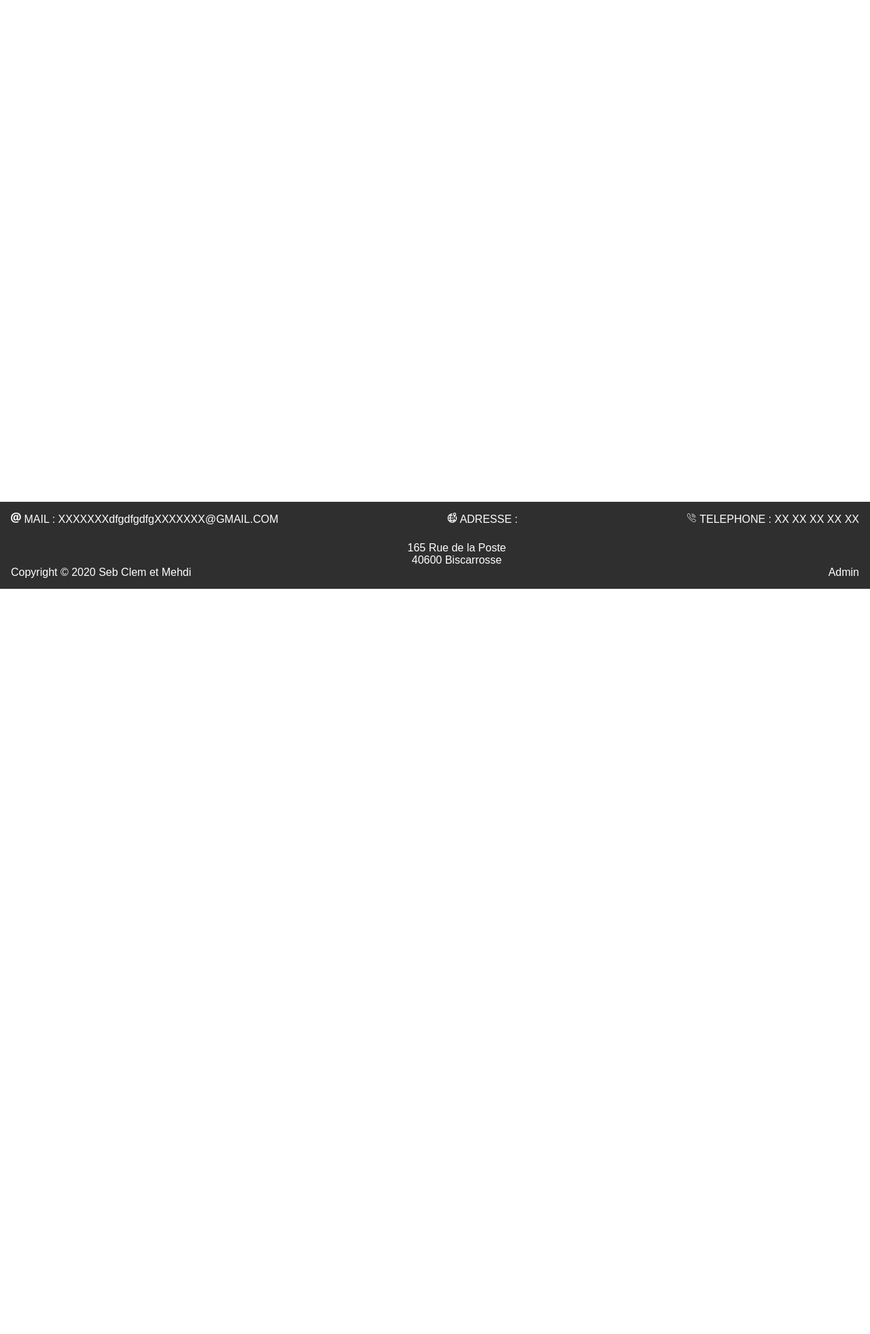
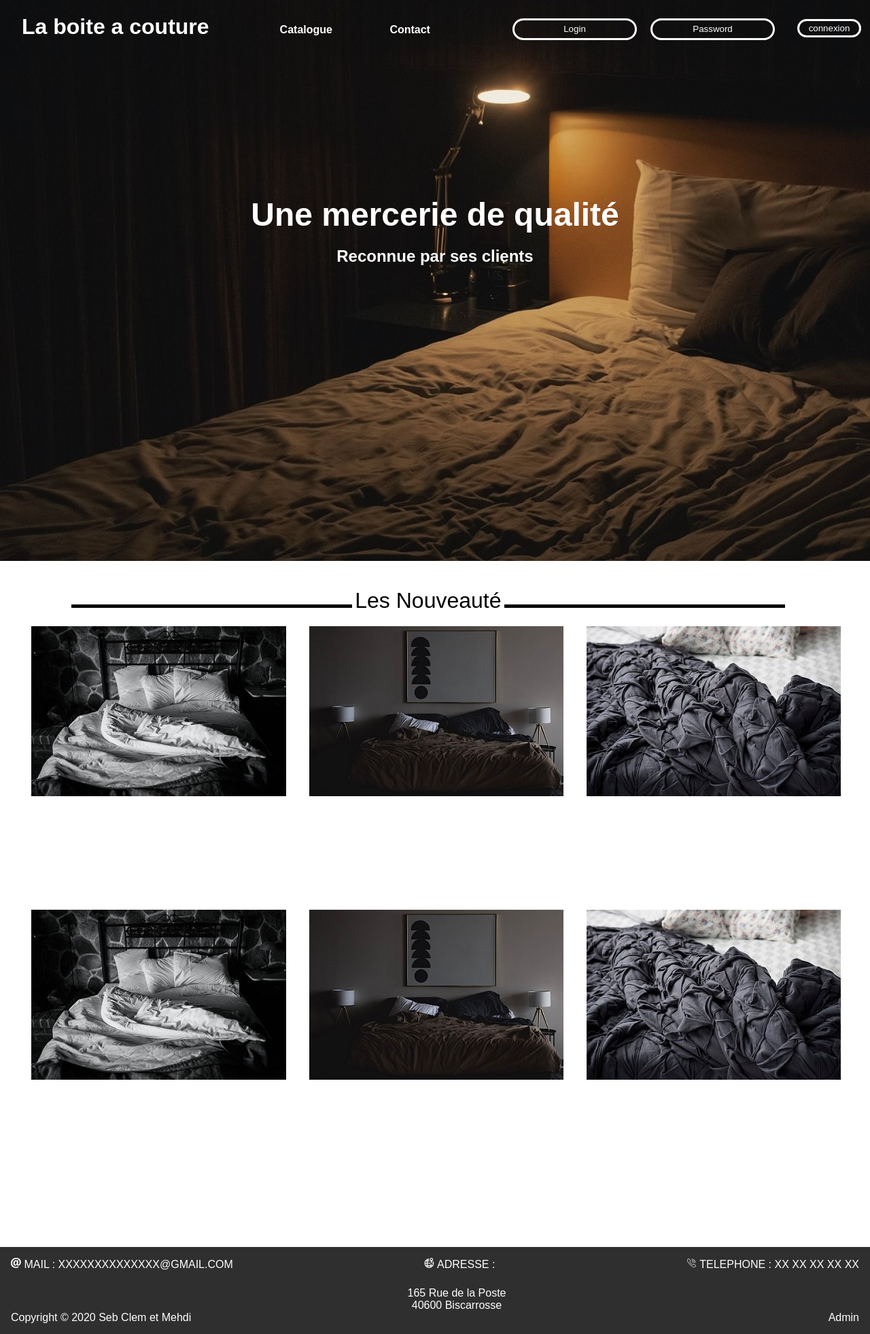
Before and after one commit to ClementinD/La-boite-a-couture, a PHP site: page / in a window 1280 px wide. Shown: the whole page at 68% size. Before the commit the page ends 866 px from the top, so only its background shows below. Run offline with PHP 8.4, Linux system fonts and the light colour scheme.

Commit message:
Add files via upload

```diff
--- a/css default/index.css
+++ b/css default/index.css
@@ -1,12 +1,158 @@
+html::-webkit-scrollbar /*Cache la scroll bar */
+{
+display: none;
+}
+
 body{
-  margin:0;
-  padding:0;
+    margin:0;
+    padding:0;
+    font-family: 'Montserrat', sans-serif;
+}
+
+::selection{
+        background-color: #A4A4A4;
+}
+
+/* CSS du main */
+#titreNouveauté li{
+
+  display: inline-block ;
+  font-size: 2em;
 
 }
 
+#titreNouveauté ul{
+  padding-top: 0;
+  margin-top: 0;
+  display: block;
+  margin-left: auto;
+  margin-right: auto;
+  width: 1110px;
+}
 
-::selection{
-  background-color: #A4A4A4;
+
+.ligne
+		   {
+         margin: 2em 0 0 0;
+         padding: 0 0 0 0;
+         background-color: black;
+         height: 5px;
+         width: 12.9em;
+
+		   }
+
+
+
+.nouveauProduit{
+
+  margin-left: auto;
+  margin-right: auto;
+  width: 1225px; /* largeur obligatoire pour être centré */
+  padding-bottom: 5em;
+}
+
+.nouveauProduit td{
+  padding-left: 1em;
+  padding-right: 1em;
+  padding-bottom: 10em;
+}
+
+/* CSS du header*/
+header{
+  width: 100%;
+  height: 825px;
+  background-image: url(../photo/bg1.jpg);
+  margin-bottom: 0;
+  padding-bottom: 0;
+
+}
+header input[type="text"],header input[type="submit"],header input[type="password"]{
+  padding: 0 0 0 0;
+  margin: 2em 1.5em 0 0;
+  float: right;
+  outline: none;
+  border: 3px solid black;
+  border-radius:  18px ;
+  text-align:  center;
+  height: 2em;
+  background-color: transparent;
+  border-color: white;
+  color: white;
+
+}
+header input[type="submit"]{
+  width: 7em;
+  margin: 2.1em 1em 0 1em;
+  transition: 0.05s;
+  transition-property: color,background-color;
+}
+
+header input[type="submit"]:active{
+  color: black;
+  background-color: white;
+}
+
+header input[type="text"],header input[type="pass"]{
+  transition: 0.05s;
+  transition-property: color,background-color;
+}
+
+header input[type="text"]:focus,header input[type="password"]:focus,header input[type="text"]:hover,header input[type="password"]:hover{
+
+  color: black;
+  background-color: white;
+}
+
+header input[type="text"]:focus::-webkit-input-placeholder,header input[type="password"]:focus::-webkit-input-placeholder,header input[type="text"]:hover::-webkit-input-placeholder,header input[type="password"]:hover::-webkit-input-placeholder
+{
+
+    color: black;
+}
+
+::placeholder{
+  color: white;
+}
+
+
+#title{
+  color: white;
+  font-family: 'Montserrat', sans-serif;
+  padding: 0 2em 0 1em;
+  float: left;
+  font-weight: bold;
+
+}
+
+header li{
+  font-family: 'Montserrat', sans-serif;
+  display: inline;
+  margin: 0 0 0 0;
+  padding: 1em 5em 0 0;
+  color: white;
+  font-weight: bold;
+
+}
+header ul{
+  display: inline-block;
+  margin: auto;
+  padding: auto;
+  padding-top: 2.2em;
+  float: left;
+}
+
+#title2{
+  color: white;
+  display: block  ;
+  margin:0;
+  padding-top: 6em;
+  text-align: center;
+  font-size: 3em;
+  padding-bottom: 0;
+}
+#title3{
+  color: white;
+  padding-top: 0;
+  text-align: center;
 }
 
 
@@ -19,7 +165,7 @@ body{
 
 
 
-/* CSS du footer */
+/* CSS du footer*/
 footer{
   background-color: #2f2f2f;
   font-family: 'Montserrat', sans-serif;
@@ -30,9 +176,6 @@ footer a{
   color:white;
   text-decoration: none;
 }
-
-
-
 footer a:hover{
   color:#A4A4A4;
 }
@@ -42,7 +185,6 @@ footer a:hover{
   width: 100%;
   margin-top:0;
   padding-top:0;
-
 }
 #mail{
   float: left;
@@ -53,6 +195,7 @@ footer a:hover{
   float: right;
   padding-right: 1em;
   padding-bottom:0;
+
 }
 #adresse{
   margin-left: auto;
@@ -67,7 +210,6 @@ footer a:hover{
   padding-bottom: 0;
   margin-bottom: 0;
   margin-left: 4em;
-
 }
 #adresseTrois{
   padding:0;
--- a/index.php
+++ b/index.php
@@ -7,21 +7,56 @@
     <link rel="stylesheet" media="screen and (max-width: 770px)" href="css_width_770px/index.css" >
   </head>
   <body >
+
     <header>
+      <h1 id="title">La boite a couture</h1>
+      <input type="submit" name="" value="connexion">
+      <input type="password" name="" placeholder="Password">
+      <input type="text" name="" placeholder="Login">
 
+      <ul>
+        <li>Catalogue</li>
+        <li>Contact</li>
+      </ul>
+
+      <h1 id="title2">Une mercerie de qualité</h1>
+      <h2 id="title3">Reconnue par ses clients</h2>
     </header>
 
     <main>
-      <br><br><br><br><br><br><br><br><br>
-      <br><br><br><br><br><br><br><br><br>
-      <br><br><br><br><br><br><br><br><br>
-      <br><br><br><br><br><br><br><br><br>
-      <br><br><br><br><br>
+      <div id="titreNouveauté">
+
+      <ul>
+        <li><div class="ligne">
+        </div></li>
+        <li id="nouveautéLi">Les Nouveauté</li>
+        <li><div class="ligne">
+        </div></li>
+      </ul>
+    </div>
+
+    <div class="nouveauProduit">
+      <table id="table1">
+        <tr>
+          <td><img src="photo/product1.jfif"></td>
+          <td><img src="photo/product2.jfif"></td>
+          <td><img src="photo/product3.jfif"></td>
+        </tr>
+        <tr>
+          <td><img src="photo/product1.jfif"></td>
+          <td><img src="photo/product2.jfif"></td>
+          <td><img src="photo/product3.jfif"></td>
+        </tr>
+      </table>
+    </div>
+
+
+
     </main>
 
     <footer>
       <div class="first-line">
-        <p id="mail"><img src="icon/icoMail15px.png"> MAIL : XXXXXXXdfgdfgdfgXXXXXXX@GMAIL.COM</p>
+        <p id="mail"><img src="icon/icoMail15px.png"> MAIL : XXXXXXXXXXXXXX@GMAIL.COM</p>
         <p id="telephone"><img src="icon/icoTel15px.png"> TELEPHONE : XX XX XX XX XX</p>
       <!--<p id="adresse"><img src="icon/icoLoc15px.png"><span id="responsiveAdresse"> ADRESSE :<br> <span id="suiteAdresse">165  Rue de la Poste  <br>
           40600 Biscarrosse</span></span></p>-->
```
Also changed, not shown: photo/bg1.jpg (added), photo/bg1.jpg.svg (added), photo/product1.jfif (added), photo/product2.jfif (added), photo/product3.jfif (added), photo/traitNoir.png (added).
